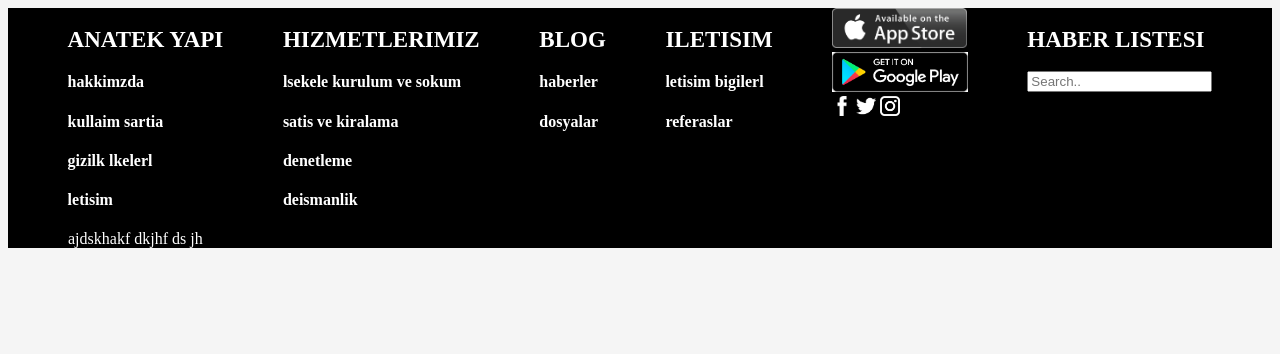
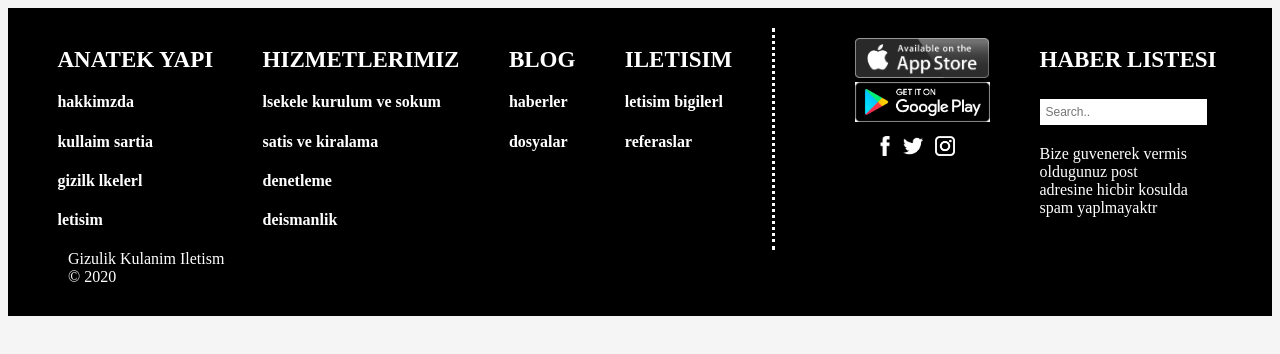
Before and after one commit to dathrob1/LateAssignmentV-GallaryANDFooter-, a plain HTML site: page gallery.html in a window 1280 px wide. Drawn offline with Linux system fonts and the light colour scheme.

Commit message:
finish footer

```diff
--- a/assets/css/style.css
+++ b/assets/css/style.css
@@ -57,13 +57,28 @@ h2{
 
 
 .parent{
+    padding-top: 20px;
     background-color: black;
     color: white;
     display: flex;
     justify-content: space-evenly;
 }
-.child6{
+.child4{
+    border-style:dotted;
+    border-top: black;
+    border-bottom:black;
+    border-left: black;
+    padding-right:40px;
 
+}
+.child5{
+    padding-left: 30px;
+    padding-top: 10px;
+
+}
+.social_items{
+    padding-top: 10px;
+    padding-left: 20px;
 }
 .another_parent{
    background-color: black;
@@ -71,3 +86,21 @@ h2{
     display: block;
     padding-left: 60px;
 }
+.another_parent1{
+    background-color: black;
+    color:white;
+     display: block;
+     padding-left: 60px;
+     padding-bottom: 30px;
+ }
+.search_bar{
+    padding: 6px;
+  border: none;
+  margin-top: 8px;
+  margin-right: 16px;
+  font-size: 12px;
+}
+.long_text{
+    width: 150px;
+    padding-top: 20px
+}
--- a/gallery.html
+++ b/gallery.html
@@ -39,19 +39,23 @@
 
     </div>
     <div class ="child5">
-      <img src="assets/images/applestore.png" alt="applestore" height="40">
+      <img  src="assets/images/applestore.png" alt="applestore" height="40">
       <br><img src="assets/images/googleplay.png" alt="applestore" height="40">
-      <br><img src="assets/images/facebook.png" alt="applestore" height="20">
-      <img src="assets/images/twitter.png" alt="applestore" height="20">
-      <img src="assets/images/in.png" alt="applestore" height="20">
+      <br>
+      <div class="social_items"><img src="assets/images/facebook.png" alt="applestore" height="20">&nbsp;
+      <img src="assets/images/twitter.png" alt="applestore" height="20">&nbsp;&nbsp;
+      <img src="assets/images/in.png" alt="applestore" height="20"></div>
 
     </div>
     <div class ="child6">
       <h2>HABER LISTESI </h2>
-      <input type="text" placeholder="Search..">
+      <input type="text" placeholder="Search.." class="search_bar">
+
+      <div class="long_text">Bize guvenerek vermis oldugunuz  post adresine   hicbir kosulda spam yaplmayaktr</div>
        </div>
   </div>
-  <div class="another_parent">ajdskhakf dkjhf ds jh</div>
+  <div class="another_parent">Gizulik Kulanim Iletism</div>
+  <div class="another_parent1">&copy; 2020</div>
 </footer>
 </body>
 </html>
```
